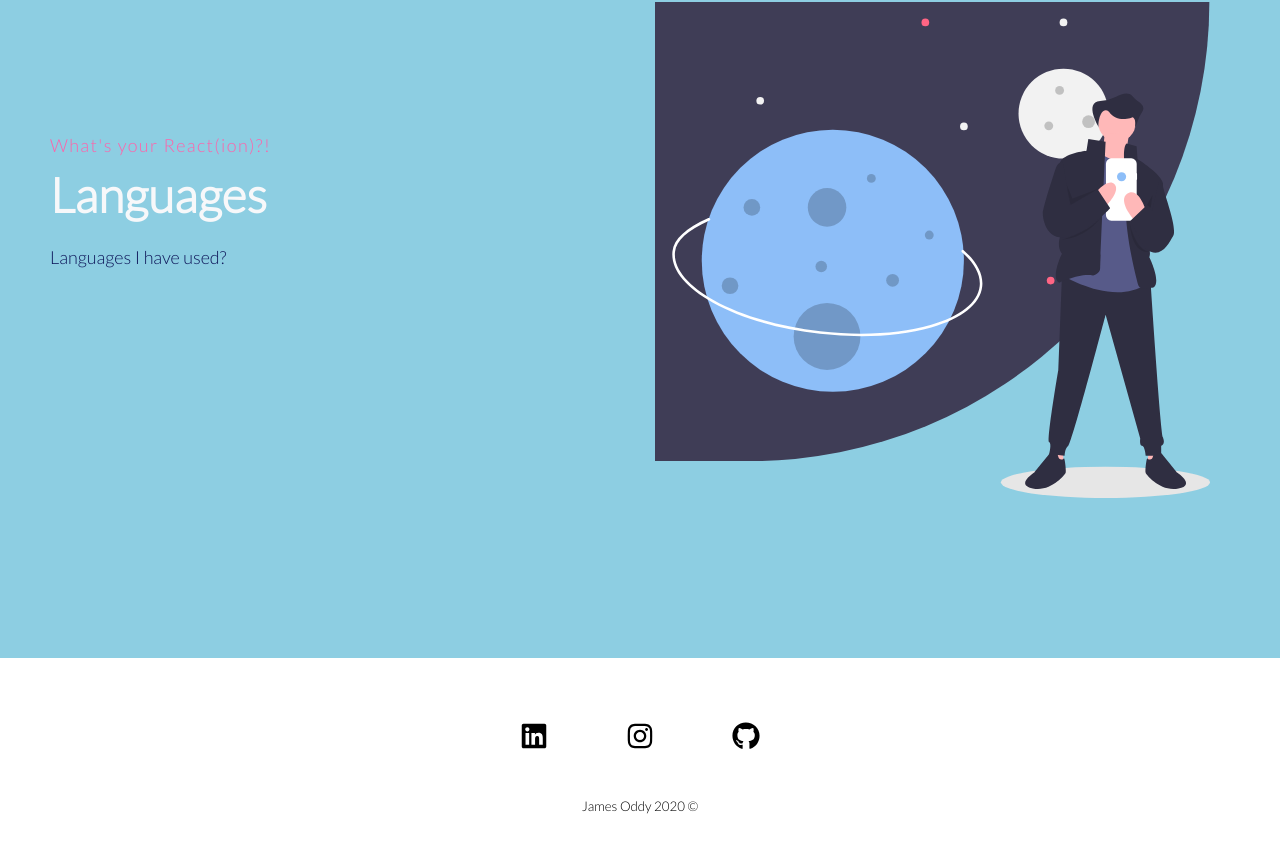
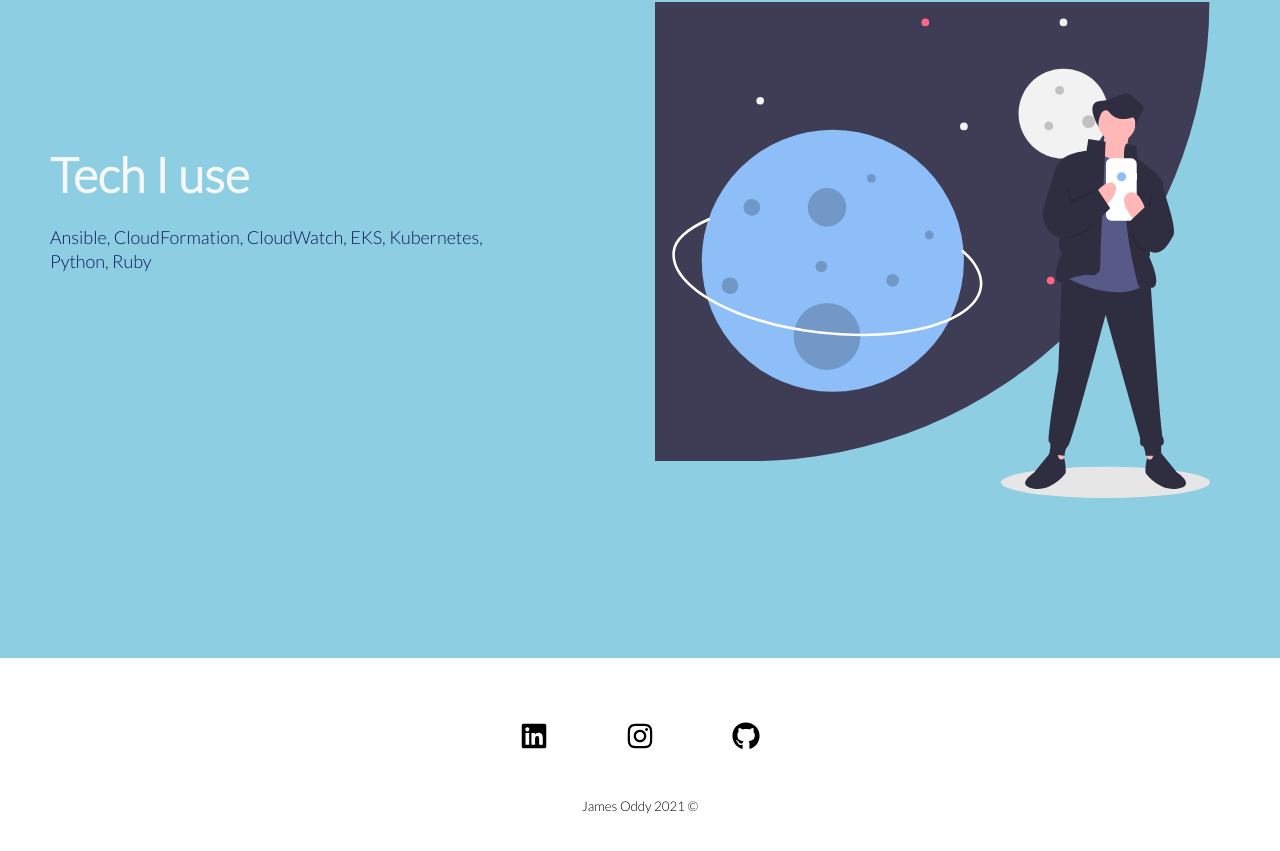
Before and after one commit to jamesoddy8/dev-website, a React (Create React App) app: page / in a window 1280 px wide. Shown: the part 1778-2629 px from the top of the page. Built offline with nearby package versions, Linux system fonts and the light colour scheme.

Commit message:
website updates

```diff
--- a/src/components/Footer/Footer.js
+++ b/src/components/Footer/Footer.js
@@ -73,7 +73,7 @@ const Footer = () => {
         James Oddy
       </SocialIcon> */}
       <WebsiteRights>
-        James Oddy 2020 ©
+        James Oddy 2021 ©
       </WebsiteRights>
     </FooterContainer>
   );
--- a/src/pages/HomePage/Data.js
+++ b/src/pages/HomePage/Data.js
@@ -43,9 +43,9 @@ export const homeObjThree = {
   lightText: true,
   lightTextDesc: true,
   buttonLabel: 'Hello',
-  description: 'Languages I have used?',
-  headline: 'Languages',
-  topLine: "What's your React(ion)?!",
+  description: 'Ansible, CloudFormation, CloudWatch, EKS, Kubernetes, Python, Ruby',
+  headline: 'Tech I use',
+  topLine: "",
   img: require('../../images/svg3.svg'),
   alt: 'an image is missing',
   start: 'false',
@@ -63,7 +63,7 @@ export const homeObjFour = {
   buttonLabel: '',
   description: "Strong communicator - passionate at learning new languages and skills. Adaptive - thrives in a volatile environment.",
   headline: 'My Skills',
-  topLine: "Why should you hire me...",
+  topLine: "",
   img: require('../../images/svg4.svg'),
   alt: 'an image is missing',
   start: 'true',
```
Also changed, not shown: 8 other files (tests, documents, lock files or other folders).
